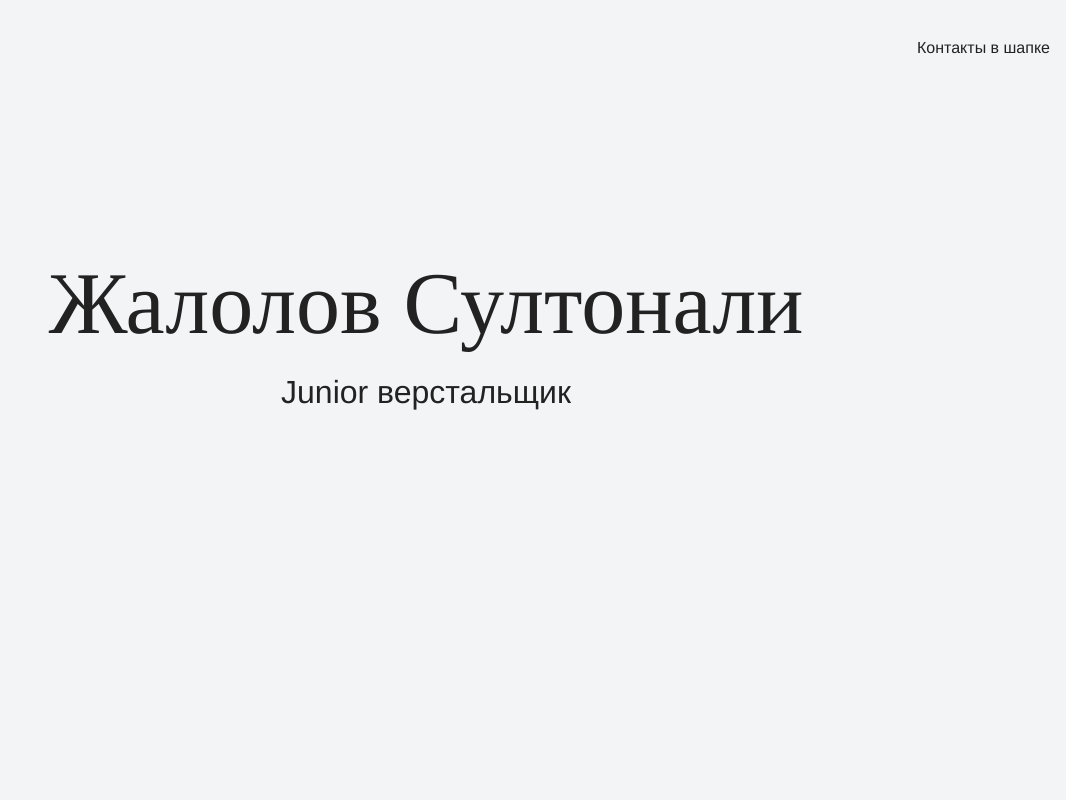
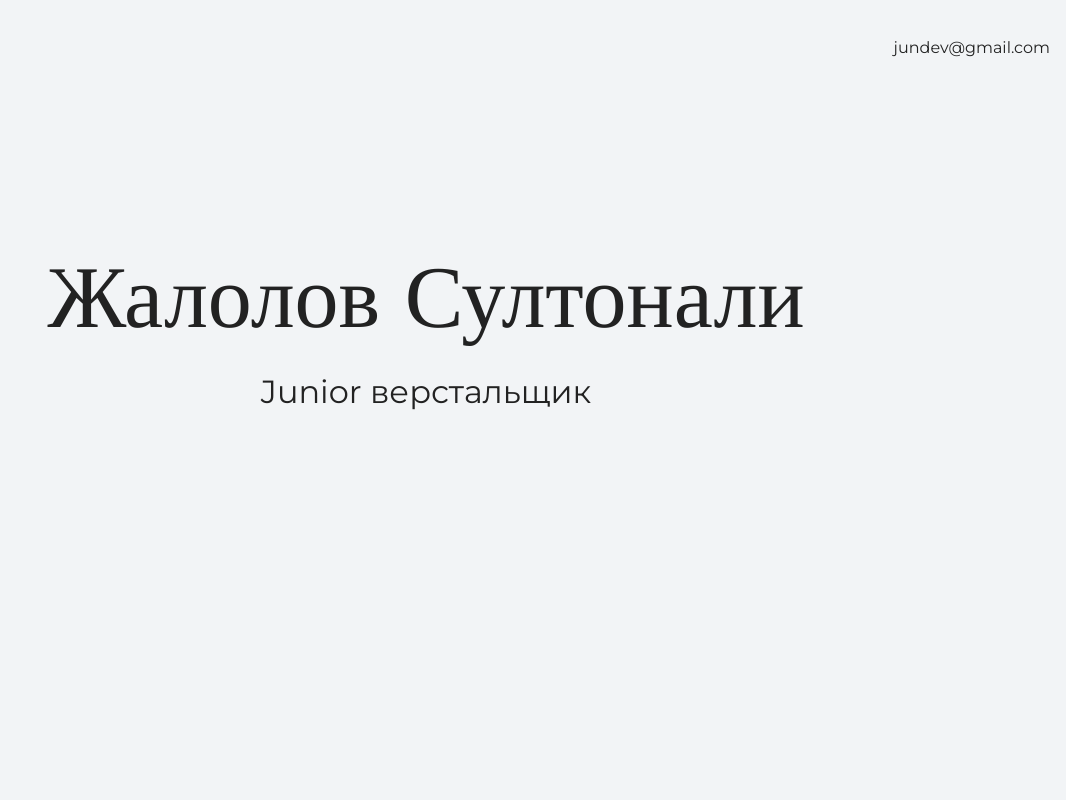
Before and after one commit to Sultonali-Ali/portfolio, a plain HTML site: page index.html in a window 1280 px wide. Shown: the top 800 px of the page, without its empty margins (214-1280 px from the left). Drawn offline with nearby package versions, Linux system fonts and the light colour scheme.

Commit message:
Second commit

```diff
--- a/index.html
+++ b/index.html
@@ -3,13 +3,14 @@
   <head>
     <meta charset="UTF-8">
     <link rel="stylesheet" href="style.css">
+    <link href="https://fonts.googleapis.com/css?family=Montserrat:400,500,700|Old+Standard+TT&display=swap&subset=cyrillic" rel="stylesheet">
     <title>Портфолио Junior верстальщика</title>
   </head>
 
   <body>
     <header class="page-header">
      <div class="container">
-       Контакты в шапке
+       jundev@gmail.com
      </div>
     </header>
 
```
